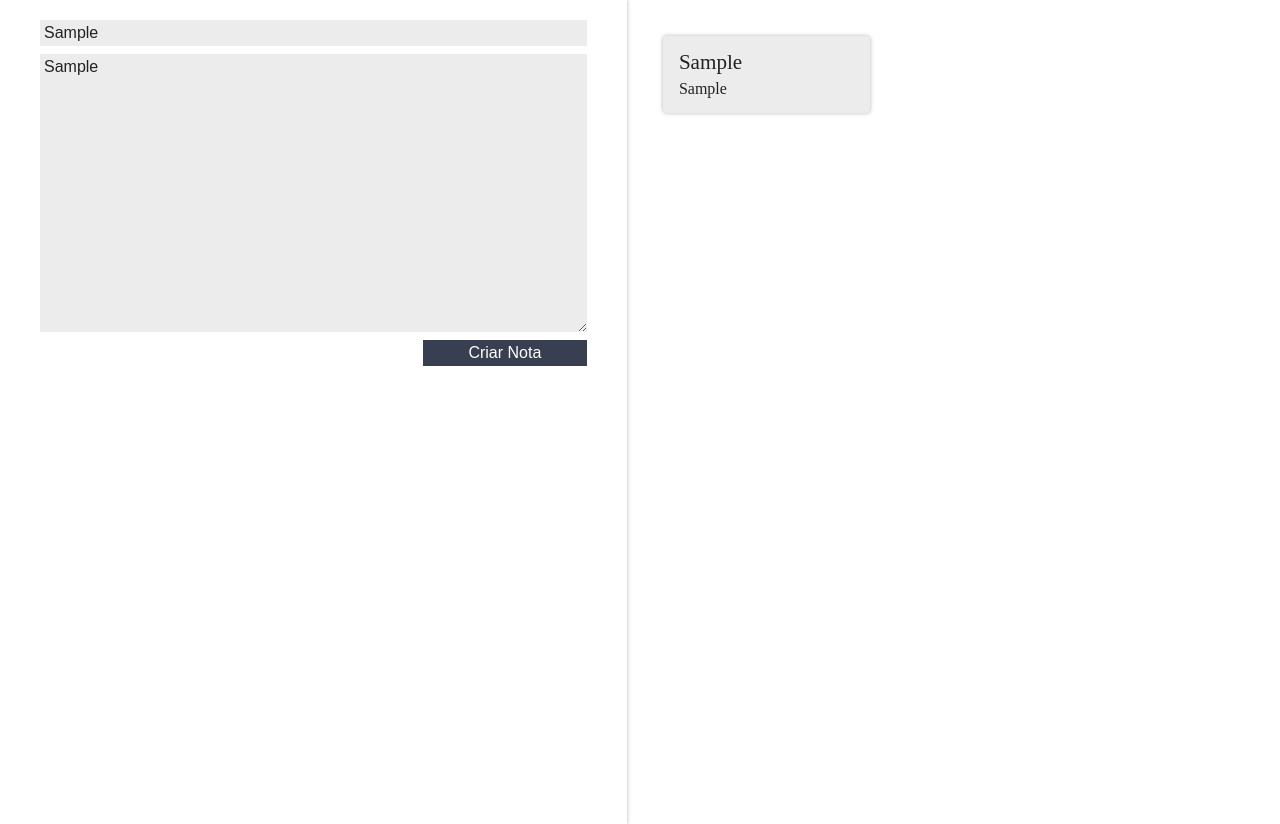
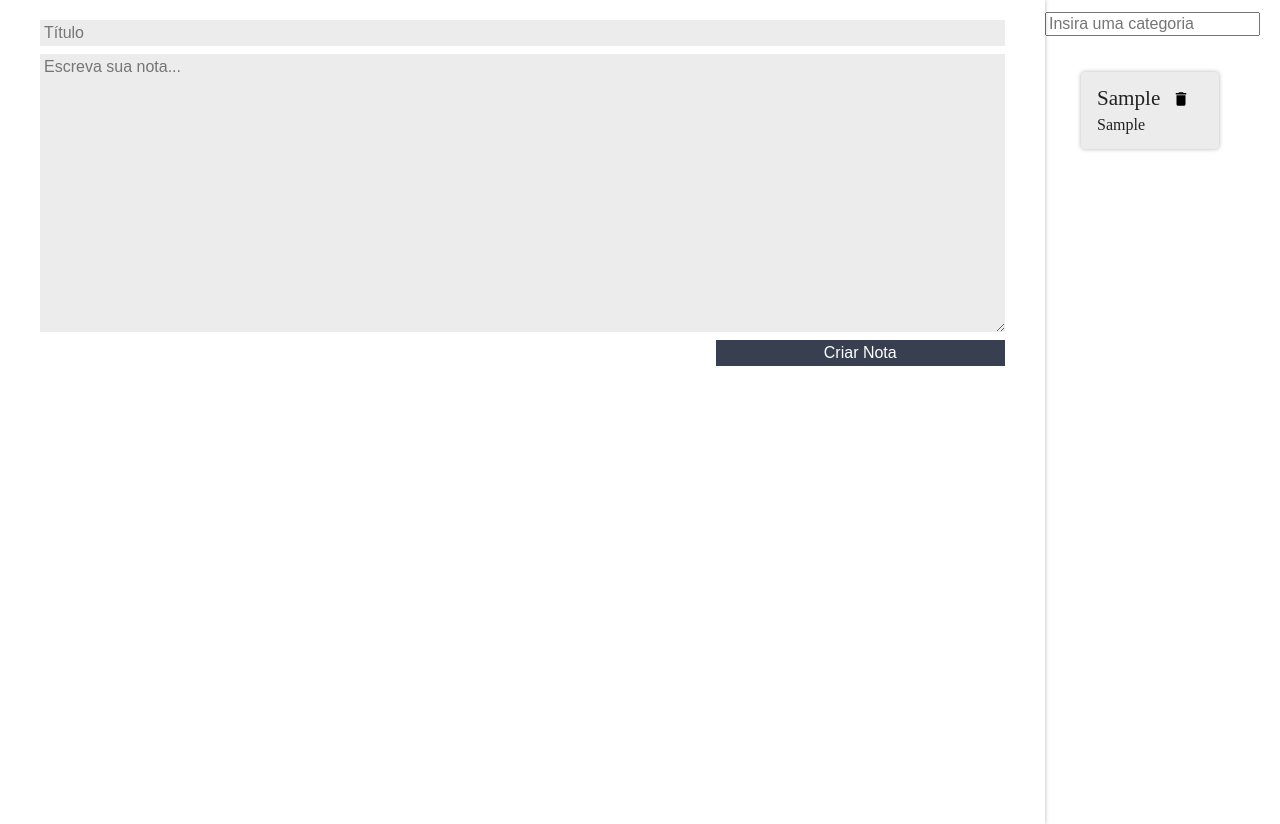
Before and after one commit to WSantos79/estudos, a React (Create React App) app in the folder JavaScript/React/ceep/: page / in a window 1280 px wide. Both pictures are taken after typing "Sample", "Sample" into the empty fields and a click on the button "Criar Nota". Built offline with nearby package versions, Linux system fonts and the light colour scheme.

Commit message:
estudando

```diff
--- a/JavaScript/React/ceep/src/App.js
+++ b/JavaScript/React/ceep/src/App.js
@@ -1,5 +1,6 @@
 import React, { Component } from 'react';
 import { FormularioCadastro } from './components/FormularioCadastro/FormularioCadastro';
+import { ListaDeCategorias } from './components/ListaDeCategorias/ListaDeCategorias';
 import { ListaDeNotas } from './components/ListaDeNotas/ListaDeNotas';
 import "./assets/App.css";
 import './assets/index.css'
@@ -9,7 +10,8 @@
     super();
 
     this.state = {
-      notas:[]
+      notas:[],
+      categorias:[]
     }
   }
   criarNota(titulo, texto){
@@ -21,12 +23,31 @@
     this.setState(novoEstado)  /// renderizar a tela
   }
 
+  apagarNota(index) {
+    let arrayNotas = this.state.notas;
+    arrayNotas.splice(index, 1);
+    this.setState({notas:arrayNotas})
+  }
+  adicionarCategoria(nomeCategoria){
+    const novoArrayCategorias = [...this.state.categorias, nomeCategoria]
+    this.setState({categorias:novoArrayCategorias})
+  }
+
   render(){
     return (
       <section className="conteudo">
 
         <FormularioCadastro criarNota={this.criarNota.bind(this)}/>
-        <ListaDeNotas notas={this.state.notas}/>
+        <main>
+          <ListaDeCategorias
+          categorias={this.state.categorias}
+          adicionarCategoria={this.adicionarCategoria.bind(this)}
+          />
+          <ListaDeNotas
+          notas={this.state.notas}
+          apagarNota={this.apagarNota.bind(this)}
+          />
+        </main>
 
       </section>
     );
@@ -34,3 +55,9 @@
 }
 
 export default App;
+
+/* new ListaDeNotas({nota:this.notas}) sempre que tenho uma tag, é a mesma coisa que estar dando new object...
+
+ ex do <ListaDeNotas notas={this.state.notas}/>
+       <FormularioCadastro criarNota={this.criarNota.bind(this)}/>
+ */
--- a/JavaScript/React/ceep/src/assets/App.css
+++ b/JavaScript/React/ceep/src/assets/App.css
@@ -1,6 +1,10 @@
 .conteudo {
     display: flex;
   }
+
+.conteudo-principal{
+  flex-grow: 3;
+}
 
   :root {
     --primaria: #58a4b0;
--- a/JavaScript/React/ceep/src/components/CardNota/CardNota.jsx
+++ b/JavaScript/React/ceep/src/components/CardNota/CardNota.jsx
@@ -1,13 +1,21 @@
 import React, { Component } from "react";
-import "./style.css"
+import "./style.css";
+import {ReactComponent as DeleteSVG} from "../../assets/img/delete.svg"
+// import deleteSVG from "../../assets/img/delete.svg"  outra maneira
+// <img src={deleteSVG} alt="" />
 
 export class CardNota extends Component{
 
+    apagar(){
+        const indice = this.props.indice;
+        this.props.apagarNota(indice);
+    }
     render(){
         return(
             <section className="card-nota">
                 <header className="card-nota_cabecalho">
                     <h3 className="card-nota_titulo">{this.props.titulo}</h3>
+                    <DeleteSVG onClick={this.apagar.bind(this)} />
                 </header>
                 <p className="card-nota_texto">{this.props.texto}</p>
             </section>
--- a/JavaScript/React/ceep/src/components/FormularioCadastro/FormularioCadastro.jsx
+++ b/JavaScript/React/ceep/src/components/FormularioCadastro/FormularioCadastro.jsx
@@ -21,6 +21,10 @@
         event.preventDefault();
         event.stopPropagation();
         this.props.criarNota(this.titulo, this.texto);
+        {
+        document.querySelector("input").value = "";
+        document.querySelector("textarea").value = "";
+        }
     }
     render(){
         return(
--- /dev/null
+++ b/JavaScript/React/ceep/src/components/ListaDeCategorias/ListaDeCategorias.jsx
@@ -0,0 +1,35 @@
+import React, {Component} from "react";
+import"./style.css"
+
+export class ListaDeCategorias extends Component {
+
+    _handleEventoInput(e){
+        e.preventDefault();
+        if(e.keyCode === 13){
+            let valorCategoria = e.target.value;
+            this.props.adicionarCategoria(valorCategoria);
+            e.target.value = "";
+        }
+
+    }
+
+    render(){
+        return(
+            <section className="lista-categorias">
+                <ul className="lista-categorias_lista">
+                    {this.props.categorias.map((categoria, index) =>{
+
+                        return <li key={index} className="lista-categorias_item">{categoria}</li>
+                    })}
+
+                </ul>
+                <input
+                type="text"
+                className="lista-categorias_input"
+                placeholder="Insira uma categoria"
+                onKeyUp={this._handleEventoInput.bind(this)}
+                />
+            </section>
+        )
+    }
+}
--- /dev/null
+++ b/JavaScript/React/ceep/src/components/ListaDeCategorias/index.js
@@ -0,0 +1,2 @@
+import { ListaDeCategorias } from "./ListaDeCategorias";
+export default ListaDeCategorias;
--- /dev/null
+++ b/JavaScript/React/ceep/src/components/ListaDeCategorias/style.css
@@ -0,0 +1,21 @@
+.lista-categorias{
+    display: flex;
+    flex-direction: row;
+    margin-top: 12px;
+}
+.lista-categorias_lista{
+    flex: 1;
+    display: flex;
+    flex-direction: row;
+    justify-content: space-evenly;
+}
+.lista-categorias_item{
+    background-color: var(--secundaria);
+    color: white;
+    padding: 4px 8px;
+    border-radius: 10px;
+    font-family: Arial, Helvetica, sans-serif;
+}
+.lista-categorias_input{
+    margin-right: 20px;
+}
--- a/JavaScript/React/ceep/src/components/ListaDeNotas/ListaDeNotas.jsx
+++ b/JavaScript/React/ceep/src/components/ListaDeNotas/ListaDeNotas.jsx
@@ -11,7 +11,12 @@
                     return (
                         <li className="lista-notas_item" key={index}>
 
-                            <CardNota titulo={nota.titulo} texto={nota.texto}/>
+                            <CardNota
+                             indice={index}
+                             titulo={nota.titulo}
+                             texto={nota.texto}
+                             apagarNota={this.props.apagarNota}
+                             />
                         </li>
                     );
                 })   }
```
Also changed, not shown: JavaScript/React/ceep/src/assets/img/delete.svg (added).
